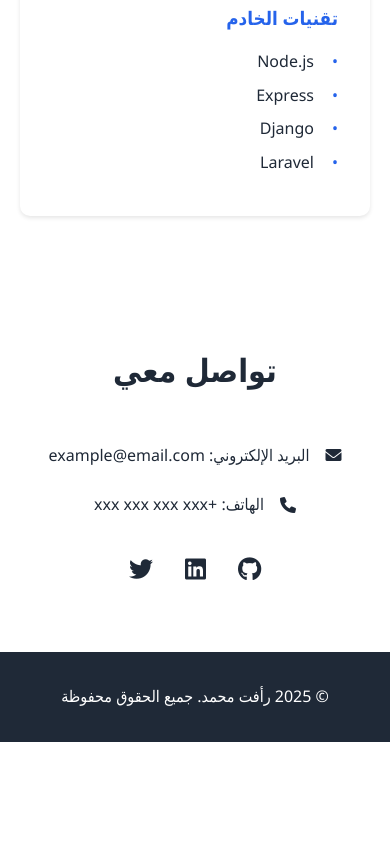
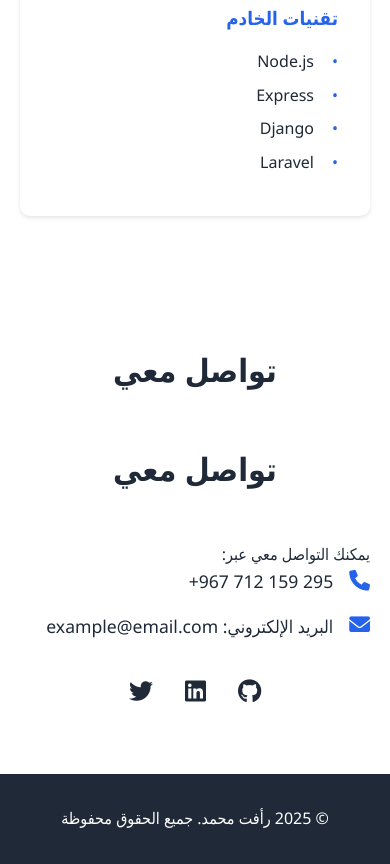
Before and after one commit to RAFAT25/myProfiel, a website: page index.html in a window 390 px wide. Shown: the part 2574-3438 px from the top of the page. Before the commit the page ends 3316 px from the top, so only its background shows below. Drawn offline with Linux system fonts and the light colour scheme.

Commit message:
Add phone number with improved styling

```diff
--- a/index.html
+++ b/index.html
@@ -159,14 +159,16 @@
             <div class="container">
                 <h2>تواصل معي</h2>
                 <div class="contact-content">
+                    <h2>تواصل معي</h2>
+                    <p>يمكنك التواصل معي عبر:</p>
                     <div class="contact-info">
+                        <div class="contact-item">
+                            <i class="fas fa-phone"></i>
+                            <a href="tel:+967712159295" dir="ltr">+967 712 159 295</a>
+                        </div>
                         <div class="contact-item">
                             <i class="fas fa-envelope"></i>
                             <p>البريد الإلكتروني: example@email.com</p>
-                        </div>
-                        <div class="contact-item">
-                            <i class="fas fa-phone"></i>
-                            <p>الهاتف: +xxx xxx xxx xxx</p>
                         </div>
                         <div class="social-links">
                             <a href="#"><i class="fab fa-github"></i></a>
--- a/styles.css
+++ b/styles.css
@@ -272,11 +272,26 @@ section h2 {
 }
 
 .contact-item {
-    margin: 1.5rem 0;
     display: flex;
     align-items: center;
-    justify-content: center;
-    gap: 1rem;
+    margin-bottom: 1rem;
+    font-size: 1.1rem;
+}
+
+.contact-item i {
+    margin-left: 1rem;
+    color: var(--primary-color);
+    font-size: 1.3rem;
+}
+
+.contact-item a {
+    color: var(--text-color);
+    text-decoration: none;
+    transition: color 0.3s ease;
+}
+
+.contact-item a:hover {
+    color: var(--primary-color);
 }
 
 .social-links {
```
